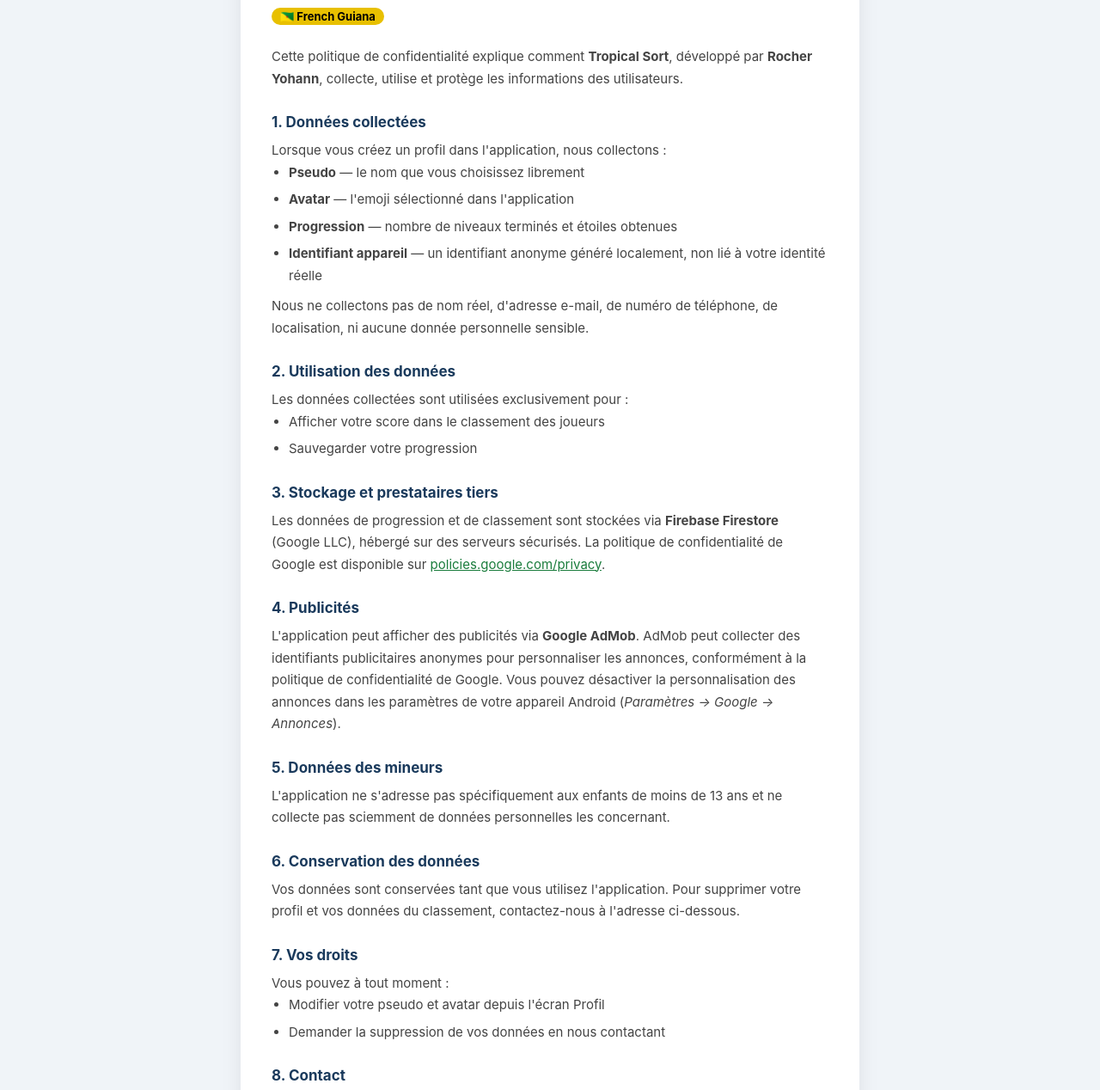
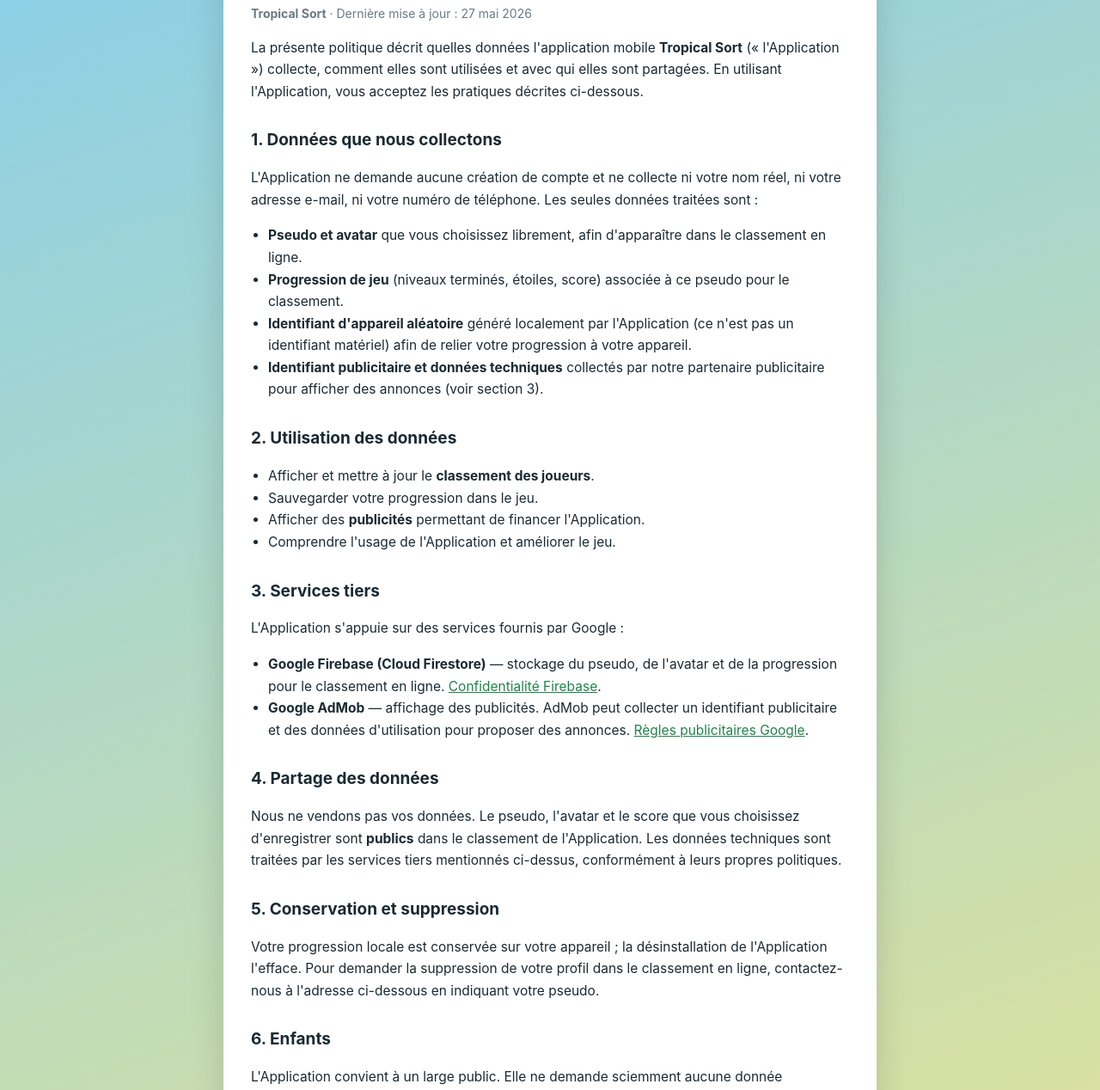
Before and after one commit to yosniper973-ux/tropical-sort-privacy, a plain HTML site: page index.html in a window 1280 px wide. Shown: the part 140-1408 px from the top of the page at 86% size. Drawn offline with Linux system fonts and the light colour scheme.

Commit message:
Mise à jour politique de confidentialité (mai 2026)

```diff
--- a/index.html
+++ b/index.html
@@ -1,122 +1,114 @@
 <!DOCTYPE html>
 <html lang="fr">
 <head>
-  <meta charset="UTF-8" />
-  <meta name="viewport" content="width=device-width, initial-scale=1.0" />
-  <title>Politique de confidentialité – Tropical Sort</title>
+  <meta charset="UTF-8">
+  <meta name="viewport" content="width=device-width, initial-scale=1.0">
+  <title>Politique de confidentialité — Tropical Sort</title>
   <style>
-    * { box-sizing: border-box; margin: 0; padding: 0; }
+    :root { --grn:#1E8449; --sky:#87CEEB; --ink:#1A2A33; }
+    * { box-sizing: border-box; }
     body {
-      font-family: -apple-system, BlinkMacSystemFont, 'Segoe UI', Roboto, sans-serif;
-      background: #f0f4f8;
-      color: #1a1a2e;
-      padding: 24px 16px 60px;
+      font-family: -apple-system, BlinkMacSystemFont, "Segoe UI", Roboto, Helvetica, Arial, sans-serif;
+      line-height: 1.65; color: var(--ink); margin: 0;
+      background: linear-gradient(160deg, #87CEEB 0%, #F0E68C 100%);
+      min-height: 100vh; padding: 24px;
     }
     .card {
-      max-width: 720px;
-      margin: 0 auto;
-      background: #fff;
-      border-radius: 16px;
-      padding: 40px 36px;
-      box-shadow: 0 4px 24px rgba(0,0,0,0.08);
+      max-width: 760px; margin: 24px auto; background: #fff;
+      border-radius: 18px; padding: 36px 32px;
+      box-shadow: 0 12px 40px rgba(0,0,0,.15);
     }
-    h1 { font-size: 26px; color: #1A7C3C; margin-bottom: 4px; }
-    .app-name { font-size: 14px; color: #888; margin-bottom: 32px; }
-    h2 { font-size: 17px; color: #1A3A5C; margin: 28px 0 10px; }
-    p, li { font-size: 15px; line-height: 1.7; color: #444; }
+    h1 { font-size: 28px; margin: 0 0 4px; color: var(--grn); }
+    h2 { font-size: 19px; margin: 28px 0 8px; color: var(--ink); }
+    .meta { color: #6b7a82; font-size: 14px; margin-bottom: 8px; }
+    p, li { font-size: 15.5px; }
     ul { padding-left: 20px; }
-    li { margin-bottom: 6px; }
-    a { color: #1A7C3C; }
-    .updated { font-size: 13px; color: #aaa; margin-top: 40px; }
-    .badge {
-      display: inline-block;
-      background: #E8C000;
-      color: #000;
-      font-weight: 700;
-      font-size: 13px;
-      padding: 2px 10px;
-      border-radius: 20px;
-      margin-bottom: 24px;
-    }
+    a { color: var(--grn); }
+    code { background: #eef3f1; padding: 1px 6px; border-radius: 5px; font-size: 14px; }
+    .foot { margin-top: 32px; padding-top: 16px; border-top: 1px solid #e6ebe9; color: #6b7a82; font-size: 13.5px; }
   </style>
 </head>
 <body>
   <div class="card">
-    <h1>🌴 Politique de confidentialité</h1>
-    <div class="app-name">Tropical Sort — Application mobile Android</div>
-    <span class="badge">🇬🇫 French Guiana</span>
+    <h1>Politique de confidentialité</h1>
+    <p class="meta"><strong>Tropical Sort</strong> · Dernière mise à jour : 27 mai 2026</p>
 
     <p>
-      Cette politique de confidentialité explique comment <strong>Tropical Sort</strong>,
-      développé par <strong>Rocher Yohann</strong>, collecte, utilise et protège
-      les informations des utilisateurs.
+      La présente politique décrit quelles données l'application mobile
+      <strong>Tropical Sort</strong> (« l'Application ») collecte, comment elles sont
+      utilisées et avec qui elles sont partagées. En utilisant l'Application, vous
+      acceptez les pratiques décrites ci-dessous.
     </p>
 
-    <h2>1. Données collectées</h2>
-    <p>Lorsque vous créez un profil dans l'application, nous collectons :</p>
+    <h2>1. Données que nous collectons</h2>
+    <p>L'Application ne demande aucune création de compte et ne collecte ni votre nom réel, ni votre adresse e-mail, ni votre numéro de téléphone. Les seules données traitées sont :</p>
     <ul>
-      <li><strong>Pseudo</strong> — le nom que vous choisissez librement</li>
-      <li><strong>Avatar</strong> — l'emoji sélectionné dans l'application</li>
-      <li><strong>Progression</strong> — nombre de niveaux terminés et étoiles obtenues</li>
-      <li><strong>Identifiant appareil</strong> — un identifiant anonyme généré localement,
-          non lié à votre identité réelle</li>
+      <li><strong>Pseudo et avatar</strong> que vous choisissez librement, afin d'apparaître dans le classement en ligne.</li>
+      <li><strong>Progression de jeu</strong> (niveaux terminés, étoiles, score) associée à ce pseudo pour le classement.</li>
+      <li><strong>Identifiant d'appareil aléatoire</strong> généré localement par l'Application (ce n'est pas un identifiant matériel) afin de relier votre progression à votre appareil.</li>
+      <li><strong>Identifiant publicitaire et données techniques</strong> collectés par notre partenaire publicitaire pour afficher des annonces (voir section 3).</li>
     </ul>
-    <p style="margin-top:10px;">
-      Nous ne collectons pas de nom réel, d'adresse e-mail, de numéro de téléphone,
-      de localisation, ni aucune donnée personnelle sensible.
+
+    <h2>2. Utilisation des données</h2>
+    <ul>
+      <li>Afficher et mettre à jour le <strong>classement des joueurs</strong>.</li>
+      <li>Sauvegarder votre progression dans le jeu.</li>
+      <li>Afficher des <strong>publicités</strong> permettant de financer l'Application.</li>
+      <li>Comprendre l'usage de l'Application et améliorer le jeu.</li>
+    </ul>
+
+    <h2>3. Services tiers</h2>
+    <p>L'Application s'appuie sur des services fournis par Google :</p>
+    <ul>
+      <li><strong>Google Firebase (Cloud Firestore)</strong> — stockage du pseudo, de l'avatar et de la progression pour le classement en ligne.
+        <a href="https://firebase.google.com/support/privacy" target="_blank" rel="noopener">Confidentialité Firebase</a>.</li>
+      <li><strong>Google AdMob</strong> — affichage des publicités. AdMob peut collecter un identifiant publicitaire et des données d'utilisation pour proposer des annonces.
+        <a href="https://policies.google.com/technologies/ads" target="_blank" rel="noopener">Règles publicitaires Google</a>.</li>
+    </ul>
+
+    <h2>4. Partage des données</h2>
+    <p>
+      Nous ne vendons pas vos données. Le pseudo, l'avatar et le score que vous choisissez
+      d'enregistrer sont <strong>publics</strong> dans le classement de l'Application. Les données
+      techniques sont traitées par les services tiers mentionnés ci-dessus, conformément à
+      leurs propres politiques.
     </p>
 
-    <h2>2. Utilisation des données</h2>
-    <p>Les données collectées sont utilisées exclusivement pour :</p>
-    <ul>
-      <li>Afficher votre score dans le classement des joueurs</li>
-      <li>Sauvegarder votre progression</li>
-    </ul>
-
-    <h2>3. Stockage et prestataires tiers</h2>
+    <h2>5. Conservation et suppression</h2>
     <p>
-      Les données de progression et de classement sont stockées via
-      <strong>Firebase Firestore</strong> (Google LLC), hébergé sur des serveurs sécurisés.
-      La politique de confidentialité de Google est disponible sur
-      <a href="https://policies.google.com/privacy" target="_blank">policies.google.com/privacy</a>.
+      Votre progression locale est conservée sur votre appareil ; la désinstallation de
+      l'Application l'efface. Pour demander la suppression de votre profil dans le classement
+      en ligne, contactez-nous à l'adresse ci-dessous en indiquant votre pseudo.
     </p>
 
-    <h2>4. Publicités</h2>
+    <h2>6. Enfants</h2>
     <p>
-      L'application peut afficher des publicités via <strong>Google AdMob</strong>.
-      AdMob peut collecter des identifiants publicitaires anonymes pour personnaliser
-      les annonces, conformément à la politique de confidentialité de Google.
-      Vous pouvez désactiver la personnalisation des annonces dans les paramètres
-      de votre appareil Android (<em>Paramètres → Google → Annonces</em>).
-    </p>
-
-    <h2>5. Données des mineurs</h2>
-    <p>
-      L'application ne s'adresse pas spécifiquement aux enfants de moins de 13 ans
-      et ne collecte pas sciemment de données personnelles les concernant.
-    </p>
-
-    <h2>6. Conservation des données</h2>
-    <p>
-      Vos données sont conservées tant que vous utilisez l'application.
-      Pour supprimer votre profil et vos données du classement,
-      contactez-nous à l'adresse ci-dessous.
+      L'Application convient à un large public. Elle ne demande sciemment aucune donnée
+      personnelle identifiante à des enfants. Les publicités diffusées sont configurées pour
+      respecter les politiques applicables aux audiences familiales.
     </p>
 
     <h2>7. Vos droits</h2>
-    <p>Vous pouvez à tout moment :</p>
-    <ul>
-      <li>Modifier votre pseudo et avatar depuis l'écran Profil</li>
-      <li>Demander la suppression de vos données en nous contactant</li>
-    </ul>
-
-    <h2>8. Contact</h2>
     <p>
-      Pour toute question concernant cette politique de confidentialité :<br/>
-      <a href="mailto:yosniper973@gmail.com">yosniper973@gmail.com</a>
+      Conformément au RGPD, vous pouvez demander l'accès, la rectification ou la suppression
+      des données associées à votre pseudo. Pour exercer ces droits, écrivez-nous.
     </p>
 
-    <p class="updated">Dernière mise à jour : 24 mai 2026</p>
+    <h2>8. Modifications</h2>
+    <p>
+      Cette politique peut être mise à jour. La date de dernière mise à jour figure en haut
+      de la page.
+    </p>
+
+    <h2>9. Contact</h2>
+    <p>
+      Pour toute question relative à cette politique de confidentialité :<br>
+      <strong>E-mail :</strong> <a href="mailto:yosniper973@gmail.com">yosniper973@gmail.com</a>
+    </p>
+
+    <div class="foot">
+      © 2026 Tropical Sort. Tous droits réservés.
+    </div>
   </div>
 </body>
 </html>
```
